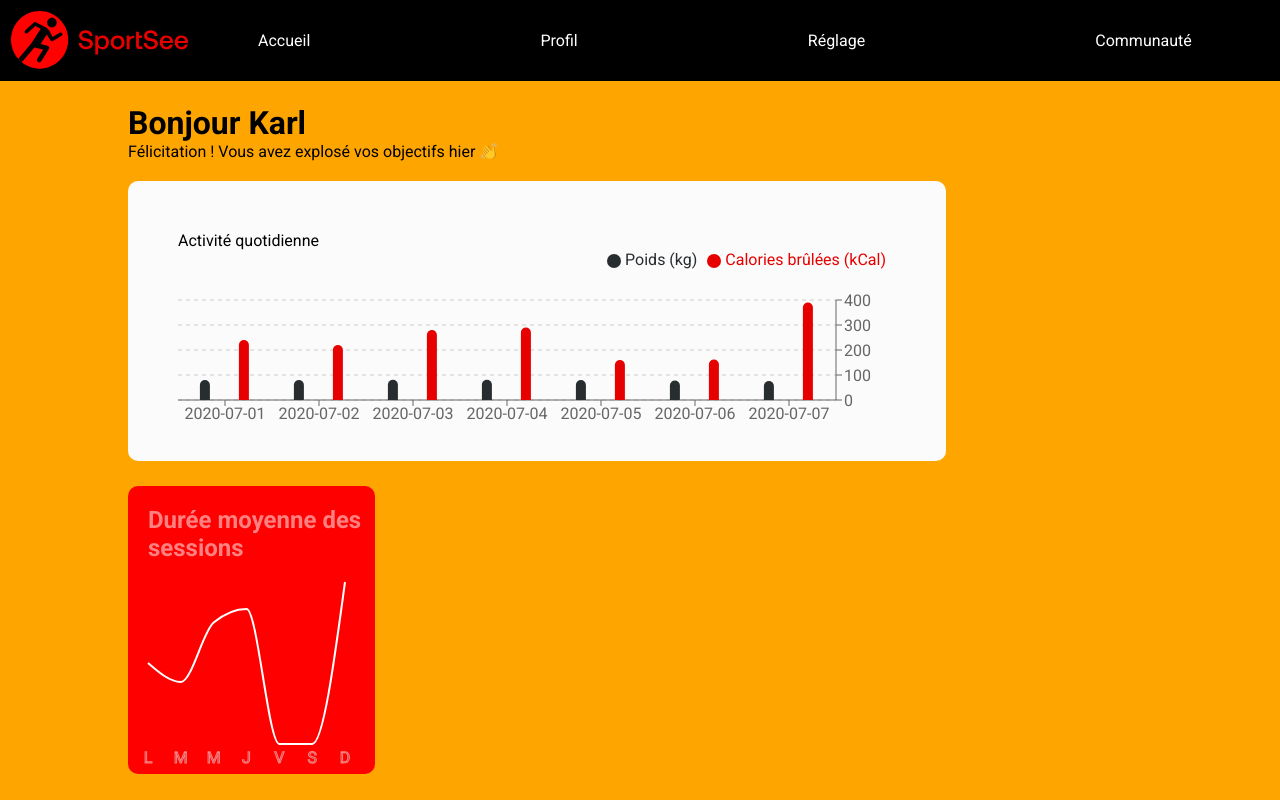
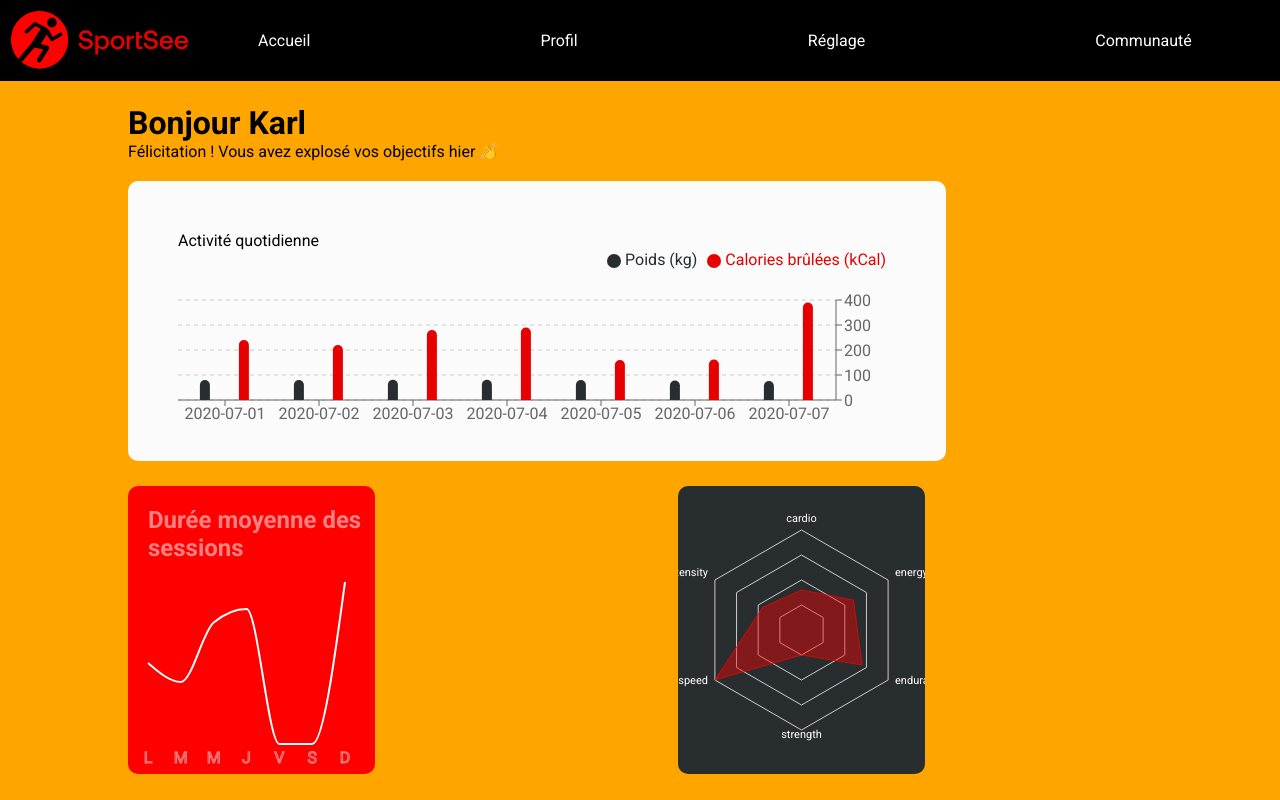
Before and after one commit to Halloween47/sportsee, a React (Create React App) app: page /dashboard/12 in a window 1280 px wide. Built offline with nearby package versions, Linux system fonts and the light colour scheme.

Commit message:
Graph "Performances" OK

```diff
--- a/src/components/recharts/LineChart/LineChartPerso.jsx
+++ b/src/components/recharts/LineChart/LineChartPerso.jsx
@@ -23,17 +23,17 @@ import { LineChart, Line, XAxis,  Tooltip, Legend, ResponsiveContainer } from 'r
 function LineChartPerso(props) {
   ///////////////////////////////////////
   let data = props.dataSession[0].sessions;
-  console.log(data);
+  // console.log(data);
   ///////////////////////////////////////
   // let data = props.dataSessions.sessions;
   // console.log(data);
   const sessionLengthValues = data.map(entry => entry.sessionLength);
-  console.log(sessionLengthValues);
+  // console.log(sessionLengthValues);
   // let data = [];
   // let sessionLengthValues = "test";
 //////////
-const day = data.map((day) => day.day);
-console.log(day);
+// const day = data.map((day) => day.day);
+// console.log(day);
 
 const dataDays = data.map((data) => {
   switch (data.day) {
@@ -57,7 +57,7 @@ const dataDays = data.map((data) => {
       break;
   }   }
 )
-console.log(dataDays);
+// console.log(dataDays);
 //////////
 
     return (
--- a/src/components/recharts/RadarChart/RadarChartPerso.jsx
+++ b/src/components/recharts/RadarChart/RadarChartPerso.jsx
@@ -1,29 +1,25 @@
 import React from 'react';
 import { RadarChart, PolarGrid, PolarAngleAxis, Radar, ResponsiveContainer } from 'recharts';
 
-function RadarChartPerso(dataPerformances) {
-console.log(dataPerformances.dataPerformances.kind);
-let data = dataPerformances.dataPerformances;
-console.log(data.kind);
-
-
-const outputArray = Object.entries(data.kind).map(([key, value]) => ({ name: value }));
-console.log(outputArray);
-let test = data.data.map(element => ({value: element.value, kind: element.kind}));
-console.log(test);
-
-const combinedData = test.map((entry, index) => ({
-    ...entry,
-    name: outputArray[index].name
-  }));
-
-  console.log(combinedData);
+function RadarChartPerso(props) {
+    const data = props.dataPerformances;
+    const kind = data.map((performance) => performance.kind);
+    const datasValuesKind = data.map(performance => performance.data);
+    const values = datasValuesKind[0].map(data => data.value);
+    const prepaKind = kind[0];
+    // const tabName = Object.values(prepaKind);
+    var newArrayData = Object.values(prepaKind).map(function(value, index) {
+        return {
+            name: value,
+            value: values[index]
+        };
+    });
 
     return (
         <ResponsiveContainer width="100%" height="100%" style={{ backgroundColor: '#282D30', borderRadius: '10px' }}>
-            <RadarChart outerRadius={100} width={730} height={250} data={combinedData} >
+            <RadarChart outerRadius={100} width={730} height={250} data={newArrayData} >
                 <PolarGrid radialLines={false} />
-                <PolarAngleAxis dataKey="name" tick={{ opacity: 1,fontWeight: 'light',fill: '#fff' }}   />
+                <PolarAngleAxis dataKey="name" tick={{ opacity: 1,fontWeight: 'light',fill: '#fff',fontSize: 11 }}   />
 
                 <Radar dataKey="value" stroke="#FF0101B2" fill="#FF0101B2" fillOpacity={0.6} />
                 {/* <Legend /> */}
--- a/src/components/recharts/SimpleBarChart/SimpleBarChart.jsx
+++ b/src/components/recharts/SimpleBarChart/SimpleBarChart.jsx
@@ -34,7 +34,7 @@ const CustomTooltip = ({active, payload}) => {
 };
 
 function SimpleBarChart(props) {
-    console.log(props);
+    // console.log(props);
     let data = props.dataActivity[0].sessions;
     return (
         <ResponsiveContainer width="90%" height="60%"
--- a/src/pages/dashboard/index.jsx
+++ b/src/pages/dashboard/index.jsx
@@ -6,6 +6,7 @@ import Sidebar from '../../components/sidebar/sidebar';
 
 import SimpleBarChart from '../../components/recharts/simplebarchart/simplebarchart';
 import LineChartPerso from "../../components/recharts/linechart/linechartperso";
+import RadarChartPerso from "../../components/recharts/radarchart/radarchartperso";
 
 import Loader from '../../components/loader/loader';
 
@@ -19,6 +20,7 @@ function Dashboard() {
     let [user, setUser] = useState(null);
     let [activity, setActivity] = useState(null);
     let [sessions, setSessions] = useState(null);
+    let [performances, setPerformances] = useState(null);
 
     let dataService = new DataService();
 
@@ -56,17 +58,20 @@ function Dashboard() {
         const fetchData = async () => {
           try {
             // Utilisation de Promise.all pour effectuer plusieurs appels asynchrones en parallèle
-            const [userData, activityData, sessionData] = await Promise.all([
+            const [userData, activityData, sessionData, perfData] = await Promise.all([
               dataService.getUser(idUserinteger),
               dataService.getActivity(idUserinteger),
               dataService.getSessions(idUserinteger),
+              dataService.getPerf(idUserinteger),
             ]);
             setUser(userData);
-            console.log(userData);
+            // console.log(userData);
             setActivity(activityData);
-            console.log(activityData);
+            // console.log(activityData);
             setSessions(sessionData);
-            console.log(sessionData);
+            // console.log(sessionData);
+            setPerformances(perfData)
+            console.log(perfData);
 
           } catch (error) {
             console.error("Une erreur s'est produite lors de la récupération des données :", error);
@@ -118,8 +123,10 @@ function Dashboard() {
                                     </div>
                                     <div className="zone-multiGraph">
                                         <div className="zoneChart">
-                                            {/* <LineChartPerso dataSessions={sessions} /> */}
                                             <LineChartPerso dataSession={sessions}  />
+                                        </div>
+                                        <div className="zoneChart">
+                                            <RadarChartPerso dataPerformances={performances} />
                                         </div>
                                     </div>
                                 </div>
--- a/src/services/dataService.js
+++ b/src/services/dataService.js
@@ -27,9 +27,17 @@ export class DataService {
       if (this.isMocked) {
           let sessions = await axios.get('http://localhost:3000/datasMocked.json')
               .then(reponse => reponse.data.sessions);
-console.log(sessions);
  return sessions.filter(session => session.userId === userId);
       }
+  }
+
+  async getPerf(userId) {
+   if (this.isMocked) {
+      let performances = await axios.get('http://localhost:3000/datasMocked.json')
+      .then(response => response.data.perf);
+      console.log(performances);
+      return performances.filter(performance => performance.userId === userId);
+   }
   }
 
     /* Ton service à pour responsabilité de traiter la donnée
```
